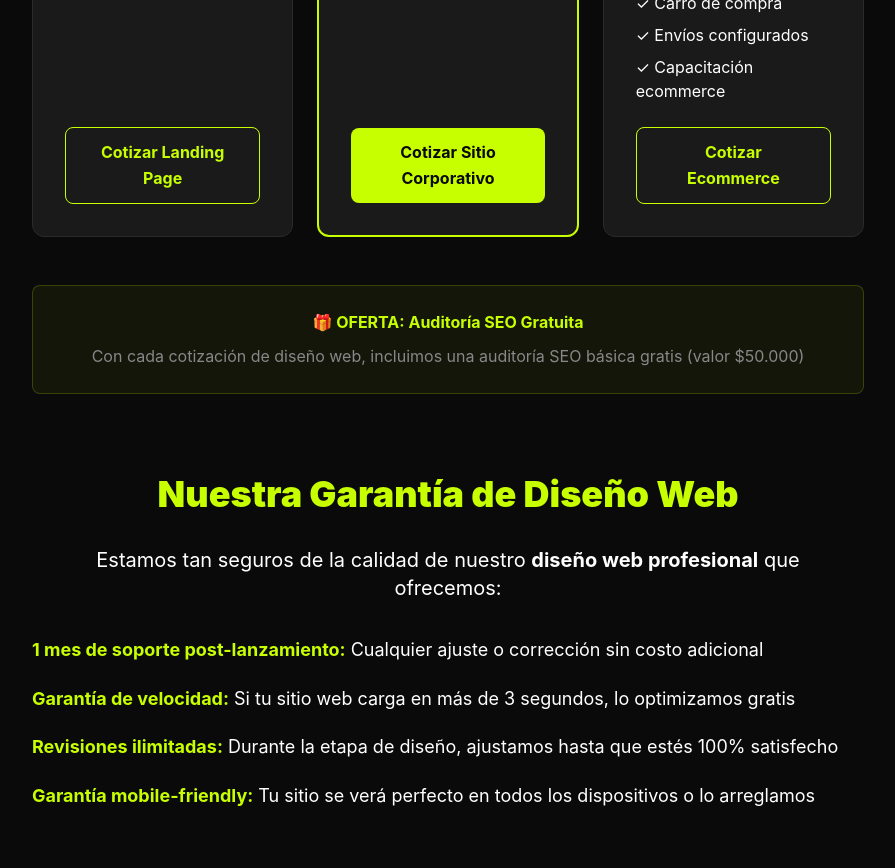
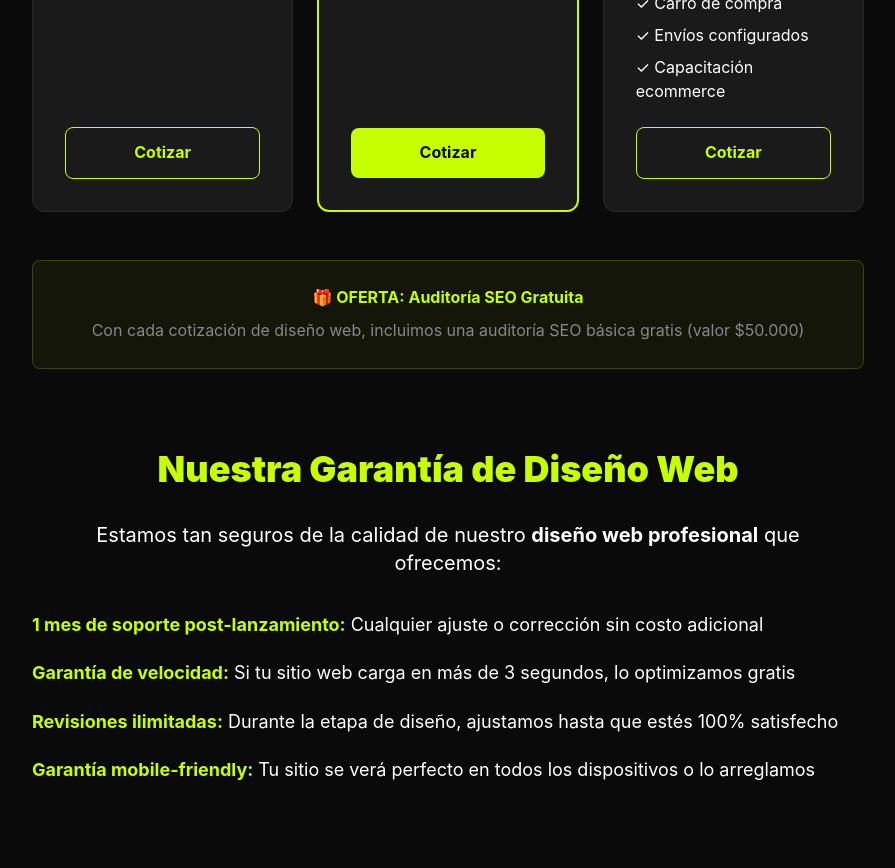
Before and after one commit to cristiancartes84-byte/almamedia, a Next.js app: page /diseno-web in a window 1280 px wide. Shown: the part 6440-7308 px from the top of the page, without its empty margins (192-1087 px from the left). Built offline with nearby package versions, Linux system fonts and the light colour scheme.

Commit message:
Simplificar texto de botones en pricing cards
Cambiar de "Cotizar [Tipo]" a solo "Cotizar" para mantener diseño limpio.

Co-Authored-By: Claude Sonnet 4.5 <noreply@anthropic.com>

```diff
--- a/app/diseno-web/page.tsx
+++ b/app/diseno-web/page.tsx
@@ -324,7 +324,7 @@ export default function DisenoWebPage() {
                 </ul>
               </div>
               <Link href="/contacto" className="mt-auto block text-center px-6 py-3 bg-transparent border border-[var(--color-accent)] text-[var(--color-accent)] font-bold rounded-lg hover:bg-[rgba(200,255,0,0.1)] transition-all">
-                Cotizar Landing Page
+                Cotizar
               </Link>
             </div>
 
@@ -348,7 +348,7 @@ export default function DisenoWebPage() {
                 </ul>
               </div>
               <Link href="/contacto" className="mt-auto block text-center px-6 py-3 bg-[var(--color-accent)] text-[var(--color-bg)] font-bold rounded-lg hover:scale-105 transition-all">
-                Cotizar Sitio Corporativo
+                Cotizar
               </Link>
             </div>
 
@@ -369,7 +369,7 @@ export default function DisenoWebPage() {
                 </ul>
               </div>
               <Link href="/contacto" className="mt-auto block text-center px-6 py-3 bg-transparent border border-[var(--color-accent)] text-[var(--color-accent)] font-bold rounded-lg hover:bg-[rgba(200,255,0,0.1)] transition-all">
-                Cotizar Ecommerce
+                Cotizar
               </Link>
             </div>
           </div>
```
